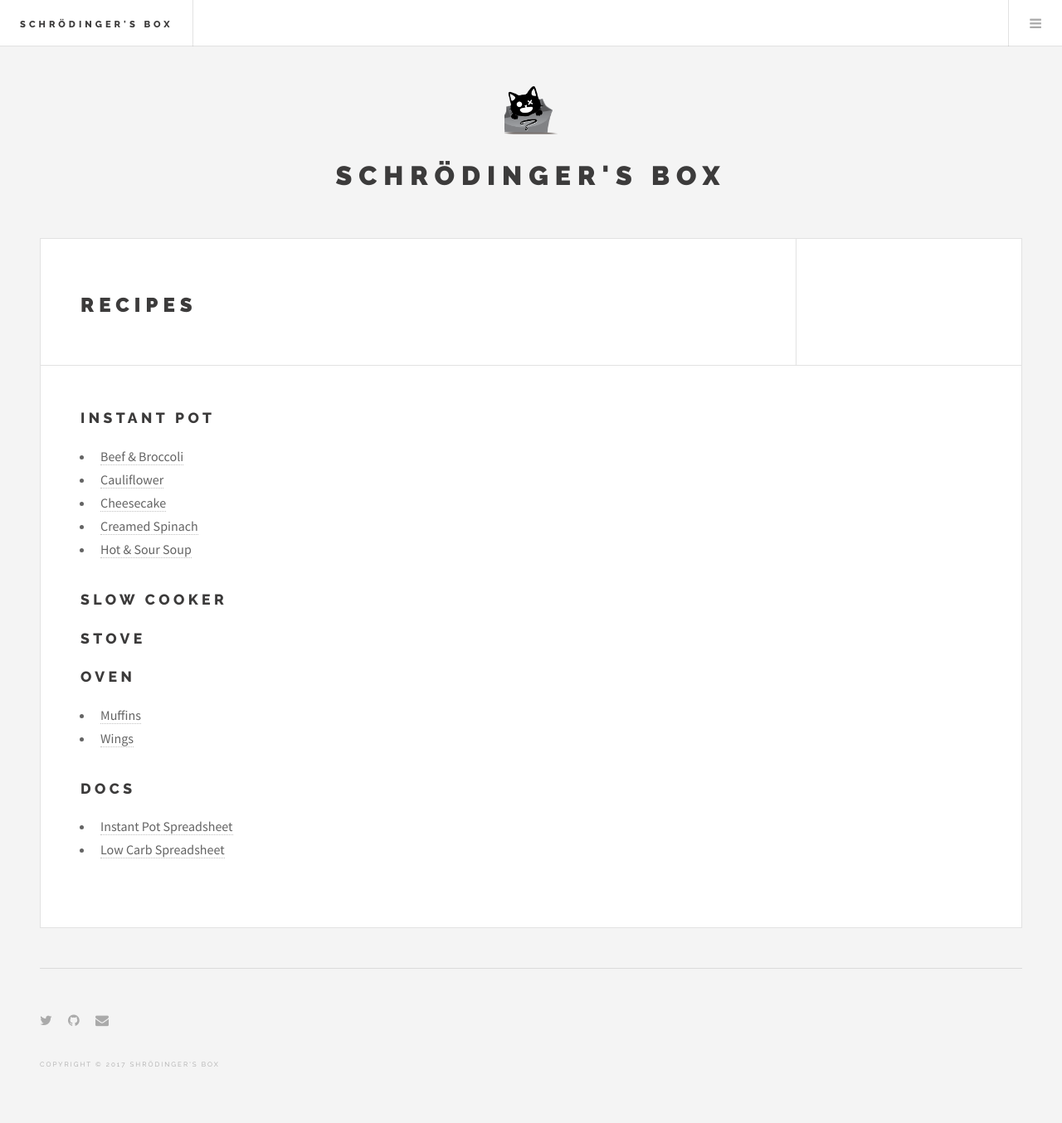
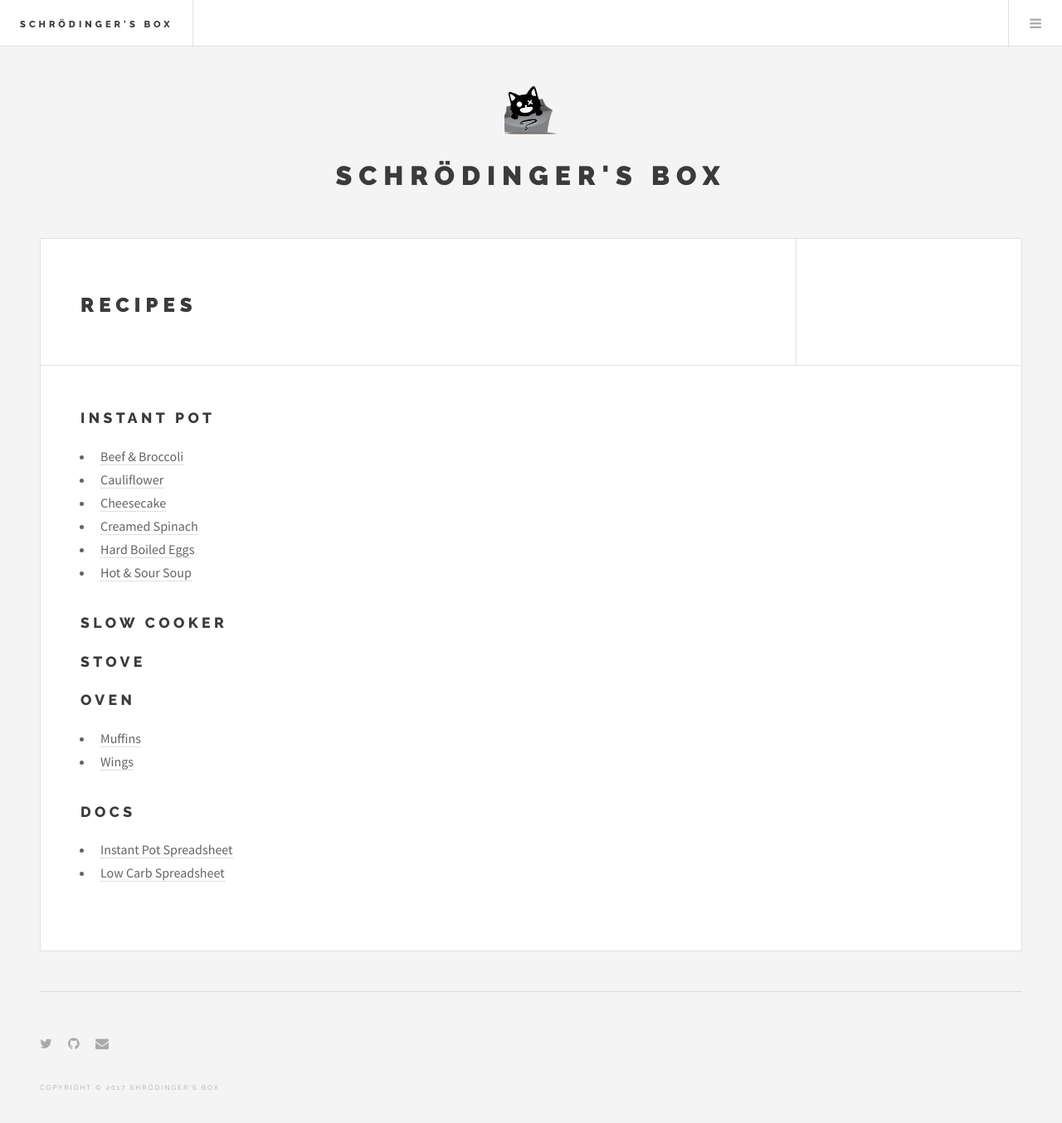
Before and after one commit to schrodingersbox/schrodingersbox.github.io, a Jekyll site: the page built from recipes.html, in a window 1280 px wide and 1382 px high. Shown: the top 1354 px of the window at 83% size. Built offline with Jekyll 4.4.1, drawn with Linux system fonts in a browser that asks for light colours.

Commit message:
Added eggs

```diff
--- a/recipes.html
+++ b/recipes.html
@@ -9,6 +9,7 @@ title: Recipes
 	<li><a href="https://realfoodrealdeals.com/instant-pot-cauliflower/" target="_blank">Cauliflower</a></li>
 	<li><a href="https://www.ourpaleolife.com/instant-pot-low-carb-cheesecake-keto-primal/" target="_blank">Cheesecake</a></li>
 	<li><a href="https://www.staysnatched.com/instant-pot-creamed-spinach/" target="_blank">Creamed Spinach</a></li>
+	<li><a href="https://amindfullmom.com/instant-pot-hard-boiled-eggs/" target="_blank">Hard Boiled Eggs</a></li>
 	<li><a href="https://pressureluckcooking.com/recipe/instant-pot-hot-sour-soup/" target="_blank">Hot & Sour Soup</a></li>
 </ul>
 
```
